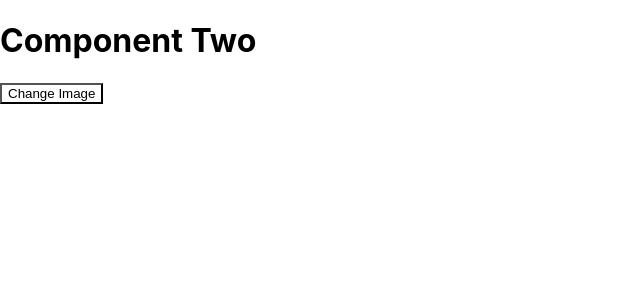
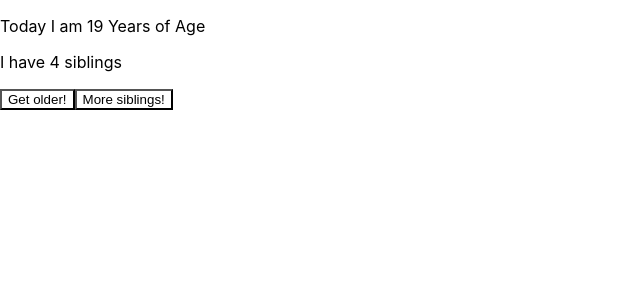
Before and after one commit to kurtreyn/learning-react, a React (Create React App) app: page / in a window 1280 px wide. Shown: the top 300 px of the page, without its empty margins (0-640 px from the left). Built offline with nearby package versions, Linux system fonts and the light colour scheme.

Commit message:
more practice with hooks

```diff
--- /dev/null
+++ b/src/components/ComponentFour.js
@@ -0,0 +1,12 @@
+import React, { useState } from 'react';
+import ThingTwo from './ThingTwo';
+
+export default function ComponentFour() {
+  //   const [state, setState] = useState({ age: 19, siblingsNum: 4 });
+  //   const { age, siblingsNum } = state;
+  return (
+    <div>
+      <ThingTwo />
+    </div>
+  );
+}
--- a/src/components/MainComponent.js
+++ b/src/components/MainComponent.js
@@ -2,6 +2,8 @@ import React, { useState } from 'react';
 import ComponentOne from './ComponentOne';
 import ComponentTwo from './ComponentTwo';
 import ComponentThree from './ComponentThree';
+import ThingTwo from './ThingTwo';
+import ComponentFour from './ComponentFour';
 
 export default function MainComponent() {
   const [name, setName] = useState('Sally');
@@ -11,7 +13,8 @@ export default function MainComponent() {
     <>
       {/* <ComponentOne name={name} setName={setName} /> */}
       {/* <ComponentOne name={nameTwo} changeName={changeName} /> */}
-      <ComponentTwo />
+      {/* <ComponentTwo /> */}
+      <ComponentFour />
     </>
   );
 }
--- a/src/components/ThingTwo.js
+++ b/src/components/ThingTwo.js
@@ -0,0 +1,26 @@
+import React, { useState } from 'react';
+
+export default function ThingTwo(props) {
+  const [state, setState] = useState({ age: 19, siblingsNum: 4 });
+  const { age, siblingsNum } = state;
+
+  const handleClick = (val) =>
+    setState({
+      ...state,
+      [val]: state[val] + 1,
+    });
+
+  return (
+    <div>
+      <p>Today I am {age} Years of Age</p>
+      <p>I have {siblingsNum} siblings</p>
+
+      <div>
+        <button onClick={handleClick.bind(null, 'age')}>Get older!</button>
+        <button onClick={handleClick.bind(null, 'siblingsNum')}>
+          More siblings!
+        </button>
+      </div>
+    </div>
+  );
+}
```
